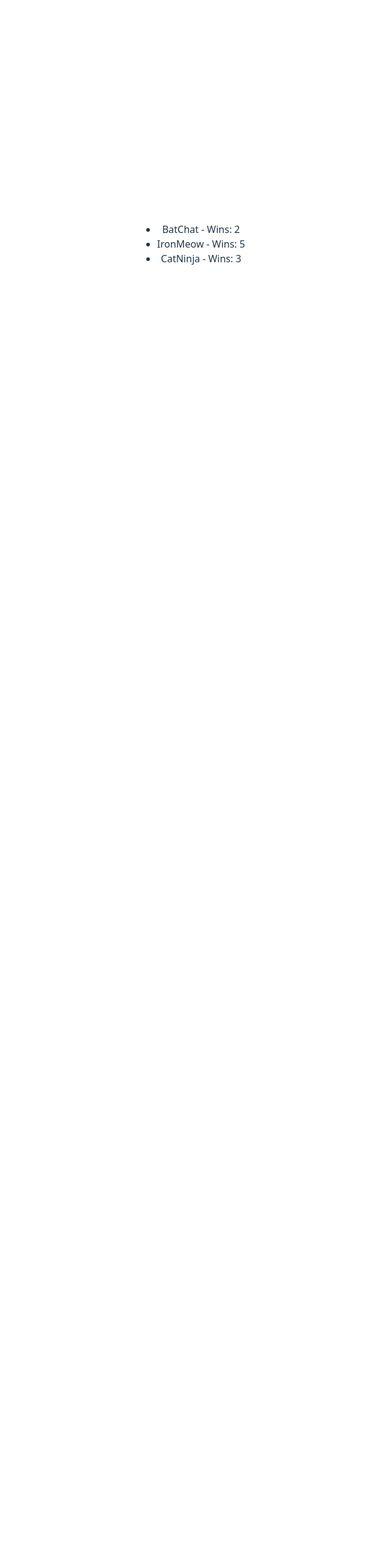
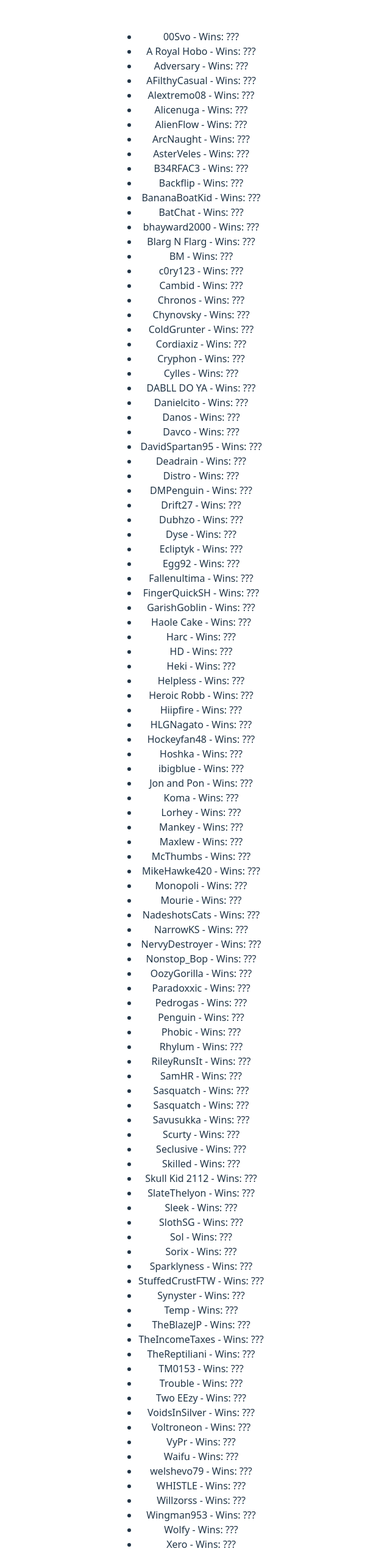
Before and after one commit to DavidSpartan95/HaloracesWeb, a Vue app in the folder haloraces-web/: page / in a window 1280 px wide. Shown: the top 2548 px of the page at 61% size, without its empty margins (330-970 px from the left). Before the commit the page ends 800 px from the top, so only its background shows below. Built offline with nearby package versions, Linux system fonts and the light colour scheme.

Commit message:
added all user names

```diff
--- a/haloraces-web/src/App.vue
+++ b/haloraces-web/src/App.vue
@@ -1,6 +1,5 @@
 <script setup lang="ts">
 import UserList from './components/UserList.vue'
-import {users} from './data/users'
 </script>
 
 <template>
--- a/haloraces-web/src/components/UserList.vue
+++ b/haloraces-web/src/components/UserList.vue
@@ -1,13 +1,16 @@
 <template>
   <ul>
-      <li v-for="(user, index) in users" :key="index">
-        {{ user.name }} - Wins: {{ user.wins }}
+    <li v-for="(user, index) in sortedUsers" :key="index">
+      {{ user.name }} - Wins: ???
     </li>
   </ul>
 </template>
 
 <script setup lang="ts">
-  import { defineProps } from 'vue';
-  import { users } from '../data/users'; // import the User interface
+import { computed } from 'vue';
+import { users } from '../data/users'; // assume this is an array of user objects
 
+const sortedUsers = computed(() => {
+  return [...users].sort((a, b) => a.name.localeCompare(b.name));
+});
 </script>
--- a/haloraces-web/src/data/users.ts
+++ b/haloraces-web/src/data/users.ts
@@ -1,10 +1,115 @@
 interface User {
     name: string;
-    wins: number;
 }
 //Template data
 export const users: User[] = [
-    { name: "BatChat", wins: 2 },
-    { name: "IronMeow", wins: 5 },
-    { name: "CatNinja", wins: 3 }
+    { name: "BatChat"},
+    { name: "Sol"},
+    { name: "Hockeyfan48"},
+    { name: "AlienFlow"},
+    { name: "Scurty"},
+    { name: "Monopoli"},
+    { name: "TheBlazeJP"},
+    { name: "Wolfy"},
+    { name: "Heroic Robb"},
+    { name: "Deadrain"},
+    { name: "Haole Cake"},
+    { name: "HD"},
+    { name: "GarishGoblin"},
+    { name: "NadeshotsCats"},
+    { name: "Davco"},
+    { name: "HLGNagato"},
+    { name: "BM"},
+    { name: "Backflip"},
+    { name: "Savusukka"},
+    { name: "Adversary"},
+    { name: "A Royal Hobo"},
+    { name: "StuffedCrustFTW"},
+    { name: "Egg92"},
+    { name: "Hoshka"},
+    { name: "Pedrogas"},
+    { name: "ColdGrunter"},
+    { name: "Willzorss"},
+    { name: "OozyGorilla"},
+    { name: "NarrowKS"},
+    { name: "Hiipfire"},
+    { name: "FingerQuickSH"},
+    { name: "Blarg N Flarg"},
+    { name: "00Svo"},
+    { name: "AFilthyCasual"},
+    { name: "Nonstop_Bop"},
+    { name: "Paradoxxic"},
+    {name: "VoidsInSilver"},
+    {name: "WHISTLE"},
+    {name: "AsterVeles"},
+    {name: "bhayward2000"},
+    {name: "MikeHawke420"},
+    {name: "Sasquatch"},
+    {name: "Sasquatch"},
+    {name: "Jon and Pon"},
+    {name: "DavidSpartan95"},
+    {name: "Dubhzo"},
+    {name: "Sorix"},
+    {name: "Maxlew"},
+    {name: "welshevo79"},
+    {name: "Chronos"},
+    {name: "Harc"},
+    {name: "Skull Kid 2112"},
+    {name: "Phobic"},
+    {name: "Drift27"},
+    {name: "Wingman953"},
+    {name: "Fallenultima"},
+    {name: "TheReptiliani"},
+    {name: "Skilled"},
+    {name: "Cordiaxiz"},
+    {name: "Seclusive"},
+    {name: "SamHR"},
+    {name: "Sparklyness"},
+    {name: "Zephrike"},
+    {name: "c0ry123"},
+    {name: "VyPr"},
+    {name: "Mankey"},
+    {name: "Koma"},
+    {name: "Ecliptyk"},
+    {name: "Chynovsky"},
+    {name: "BananaBoatKid"},
+    {name: "Two EEzy"},
+    {name: "Distro"},
+    {name: "ibigblue"},
+    {name: "yeVcM"},
+    {name: "Zoo"},
+    {name: "DMPenguin"},
+    {name: "Temp"},
+    {name: "Mourie"},
+    {name: "SlothSG"},
+    {name: "Xero"},
+    {name: "Cambid"},
+    {name: "Synyster"},
+    {name: "Danielcito"},
+    {name: "Danos"},
+    {name: "B34RFAC3"},
+    {name: "Sleek"},
+    {name: "Dyse"},
+    {name: "NervyDestroyer"},
+    {name: "Trouble"},
+    {name: "TheIncomeTaxes"},
+    {name: "Helpless"},
+    {name: "Penguin"},
+    {name: "RileyRunsIt"},
+    {name: "Voltroneon"},
+    {name: "Lorhey"},
+    {name: "xTunguzka"},
+    {name: "Rhylum"},
+    {name: "McThumbs"},
+    {name: "ArcNaught"},
+    {name: "Cryphon"},
+    {name: "DABLL DO YA"},
+    {name: "Heki"},
+    {name: "SlateThelyon"},
+    {name: "Alextremo08"},
+    {name: "Alicenuga"},
+    {name: "TM0153"},
+    {name: "Waifu"},
+    {name: "Cylles"},
+
 ];
```
Lines whose indentation alone changed are shown as unchanged.
